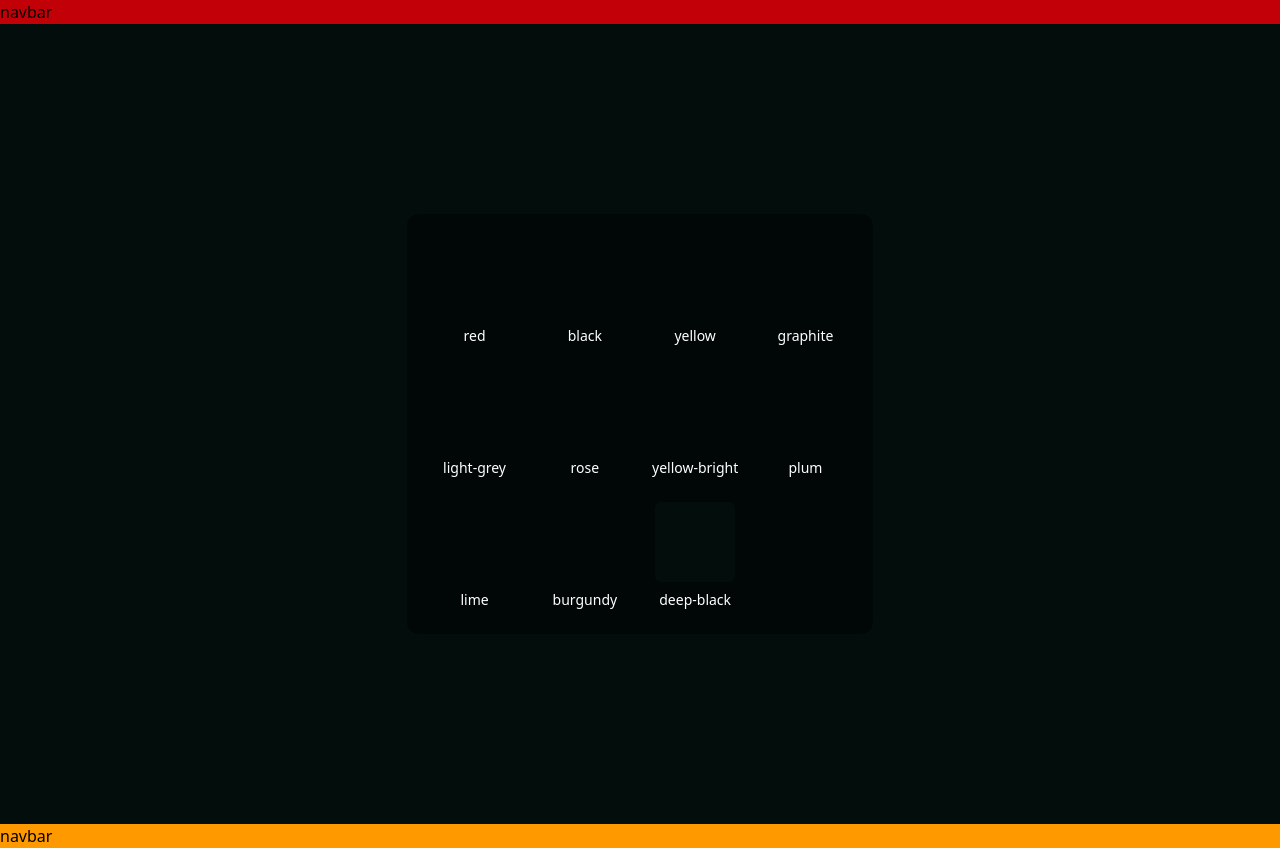
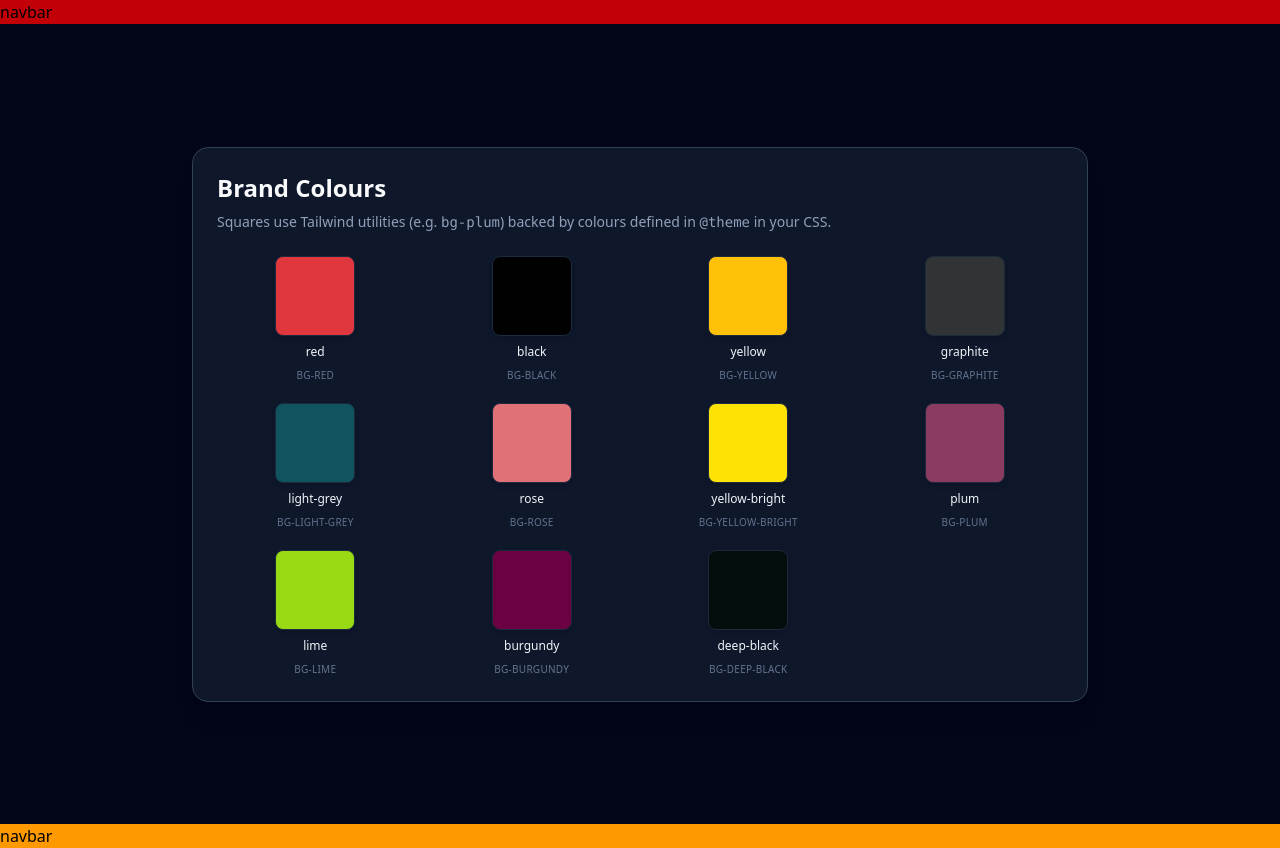
Before and after one commit to humbertoragazzini/primalport-rebuild, a Next.js app: page /components in a window 1280 px wide. Built offline with nearby package versions, Linux system fonts and the light colour scheme.

Commit message:
now colors are working

```diff
--- a/src/app/components/components.tsx
+++ b/src/app/components/components.tsx
@@ -1,27 +1,44 @@
-export function ColorShowcase() {
-  const colors = [
-    "red",
-    "black",
-    "yellow",
-    "graphite",
-    "light-grey",
-    "rose",
-    "yellow-bright",
-    "plum",
-    "lime",
-    "burgundy",
-    "deep-black",
-  ];
+const COLORS = [
+  { name: "red", className: "bg-red" },
+  { name: "black", className: "bg-black" },
+  { name: "yellow", className: "bg-yellow" },
+  { name: "graphite", className: "bg-graphite" },
+  { name: "light-grey", className: "bg-light-grey" },
+  { name: "rose", className: "bg-rose" },
+  { name: "yellow-bright", className: "bg-yellow-bright" },
+  { name: "plum", className: "bg-plum" },
+  { name: "lime", className: "bg-lime" },
+  { name: "burgundy", className: "bg-burgundy" },
+  { name: "deep-black", className: "bg-deep-black" },
+];
 
+export default function ColorGrid() {
   return (
-    <div className="min-h-screen bg-deep-black text-white p-8 flex justify-center items-center">
-      <div className="grid grid-cols-2 sm:grid-cols-3 md:grid-cols-4 gap-6 bg-black/40 p-6 rounded-xl backdrop-blur">
-        {colors.map((color) => (
-          <div key={color} className="flex flex-col items-center">
-            <div className={`w-20 h-20 rounded-md shadow-lg bg-${color}`} />
-            <span className="mt-2 text-sm">{color}</span>
-          </div>
-        ))}
+    <div className="min-h-screen flex items-center justify-center bg-slate-950 px-6 py-10">
+      <div className="w-full max-w-4xl rounded-2xl bg-slate-900 border border-slate-700 p-6 shadow-xl">
+        <h2 className="mb-2 text-2xl font-semibold text-slate-50">
+          Brand Colours
+        </h2>
+        <p className="mb-6 text-sm text-slate-400">
+          Squares use Tailwind utilities (e.g. <code>bg-plum</code>) backed by
+          colours defined in <code>@theme</code> in your CSS.
+        </p>
+
+        <div className="grid grid-cols-2 sm:grid-cols-3 md:grid-cols-4 gap-5">
+          {COLORS.map((color) => (
+            <div key={color.name} className="flex flex-col items-center gap-2">
+              <div
+                className={`w-20 h-20 rounded-lg shadow-md border border-slate-800 ${color.className}`}
+              />
+              <span className="text-xs font-medium text-slate-100">
+                {color.name}
+              </span>
+              <span className="text-[10px] uppercase tracking-wide text-slate-500">
+                {color.className}
+              </span>
+            </div>
+          ))}
+        </div>
       </div>
     </div>
   );
--- a/src/app/components/page.tsx
+++ b/src/app/components/page.tsx
@@ -1,10 +1,10 @@
 import Image from "next/image";
-import { ColorShowcase } from "./components";
+import ColorGrid, { ColorShowcase } from "./components";
 
 export default function Home() {
   return (
     <main className="w-full min-h-screen bg-red-400">
-      <ColorShowcase></ColorShowcase>
+      <ColorGrid></ColorGrid>
     </main>
   );
 }
--- a/src/app/globals.css
+++ b/src/app/globals.css
@@ -1,5 +1,4 @@
 @import "tailwindcss";
-
 
 @theme {
     --color-red: #e0363e;
@@ -14,3 +13,7 @@
     --color-burgundy: #6B0142;
     --color-deep-black: #030d0c;
   }
+
+@tailwind base;
+@tailwind components;
+@tailwind utilities;
```
